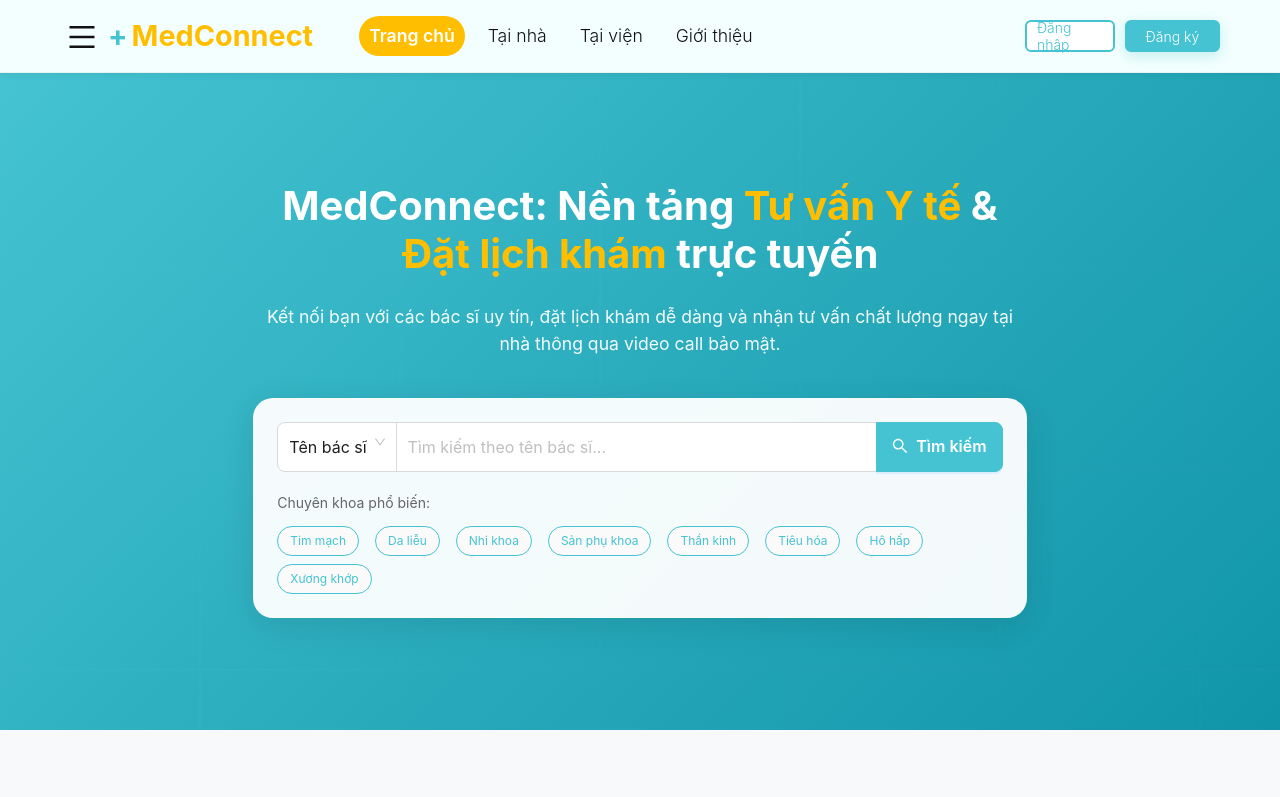
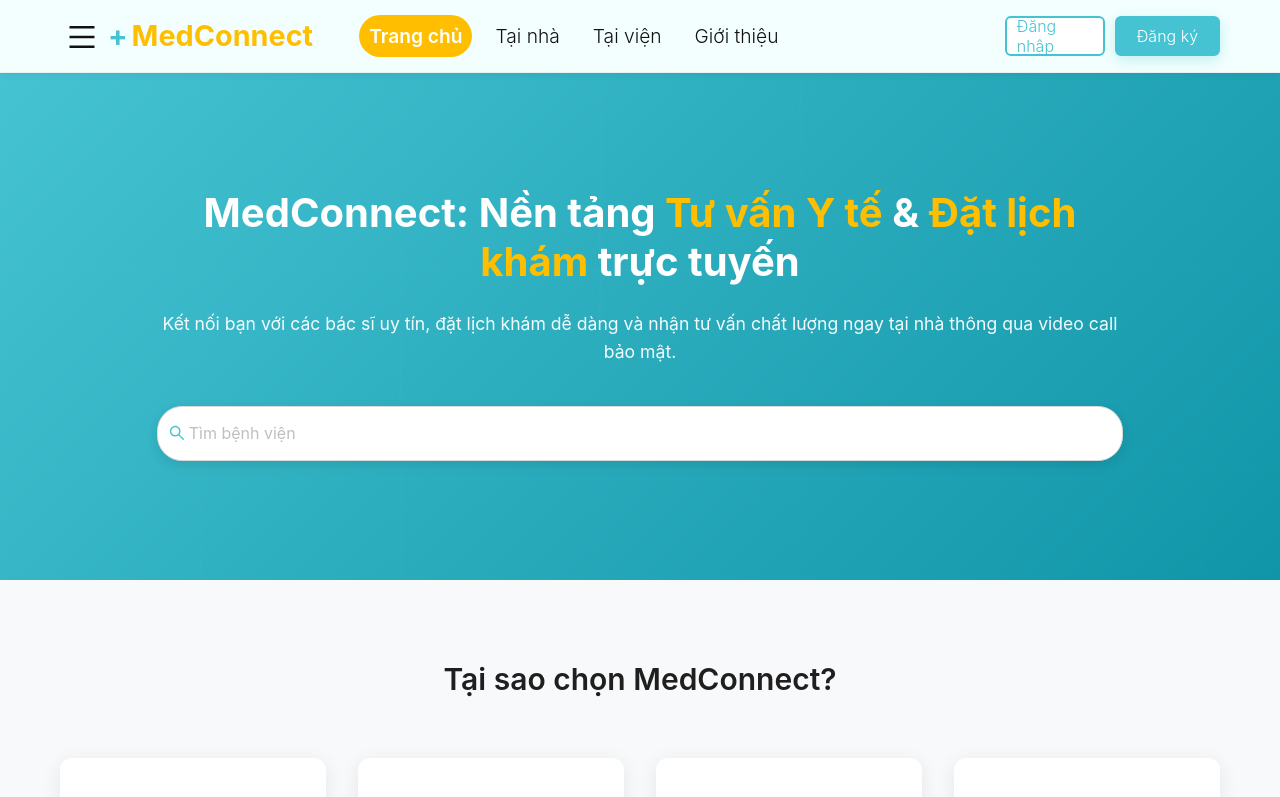
Before and after one commit to Bihn29/Swp-medconnect, a React (Vite) app in the folder medconnect/client/: page / in a window 1280 px wide. Shown: the top 797 px of the page. Built offline with nearby package versions, Linux system fonts and the light colour scheme; no server answers.

Commit message:
Update Homepage

```diff
--- a/medconnect/client/src/layouts/DefaultLayout/DefaultLayout.scss
+++ b/medconnect/client/src/layouts/DefaultLayout/DefaultLayout.scss
@@ -73,7 +73,7 @@
       border-radius: var(--radius-pill);
       text-decoration: none;
       color: var(--color-text);
-      font-size: 1.1rem;
+      font-size: 1.2rem;
       font-weight: 350;
       transition: background 0.25s ease, color 0.25s ease;
 
@@ -90,6 +90,11 @@
 
     /* === Tăng size & canh giữa cho search === */
     .header__search {
+      width: 220px;
+      .search-custom {
+        height: 38px; // chỉnh chiều cao
+        font-size: 16px; // chỉnh cỡ chữ
+      }
       .ant-input-search.search-custom {
         width: 35%; /* sẽ tự co lại theo kích thước màn hình */
         max-width: 340px; /* giới hạn không dài quá */
@@ -99,17 +104,21 @@
         --search-fs: 16px; /* 16–18px */
 
         .ant-input-group {
-          border: 1.5px solid var(--color-brand);
-          border-radius: 9999px;
-          overflow: hidden;
+          border: 1.5px solid var(--color-brand) !important;
+          border-radius: 25px !important;
           background: #fff;
           transition: box-shadow 0.2s, border-color 0.2s;
           height: var(--search-h); /* <- quan trọng */
+
+          * {
+            border-radius: 25px !important;
+          }
         }
 
         /* Wrapper chứa input */
         .ant-input-affix-wrapper {
           border: 0 !important;
+          border-radius: 25px 0 0 25px !important;
           box-shadow: none !important;
           background: transparent;
           height: var(--search-h); /* <- canh giữa dọc */
@@ -125,6 +134,7 @@
           line-height: var(--search-h); /* canh giữa dọc cho placeholder */
           padding: 0 16px; /* ngang */
           border: 0;
+          border-radius: 25px 0 0 25px !important;
           box-shadow: none;
 
           &::placeholder {
@@ -142,7 +152,7 @@
             height: var(--search-h); /* khớp chiều cao */
             width: 56px;
             border: 0;
-            border-radius: 0;
+            border-radius: 0 25px 25px 0 !important;
             background: var(--color-brand);
             color: #fff;
             font-size: 18px;
@@ -191,10 +201,10 @@
         display: inline-flex;
         align-items: center;
         justify-content: center;
-        height: 32px; /* nhỏ hơn */
-        min-width: 90px; /* ngắn lại */
+        height: 40px; /* nhỏ hơn */
+        min-width: 100px; /* ngắn lại */
         padding: 0 10px; /* thu hẹp ngang */
-        font-size: 14px; /* chữ nhỏ lại */
+        font-size: 16px; /* chữ nhỏ lại */
         border-radius: 6px;
         font-weight: 300;
         text-decoration: none;
@@ -339,3 +349,21 @@
     gap: 20px;
   }
 }
+
+/* Force border-radius for search bar - Override Ant Design */
+.header__search .ant-input-search.search-custom .ant-input-group,
+.header__search .ant-input-search.search-custom .ant-input-group * {
+  border-radius: 25px !important;
+}
+
+.header__search .ant-input-search.search-custom .ant-input-affix-wrapper {
+  border-radius: 25px 0 0 25px !important;
+}
+
+.header__search .ant-input-search.search-custom .ant-input {
+  border-radius: 25px 0 0 25px !important;
+}
+
+.header__search .ant-input-search.search-custom .ant-btn {
+  border-radius: 0 25px 25px 0 !important;
+}
--- a/medconnect/client/src/pages/Home/Homepage/Homepage.jsx
+++ b/medconnect/client/src/pages/Home/Homepage/Homepage.jsx
@@ -1,5 +1,5 @@
 import React, { useState } from "react";
-import { Link } from "react-router-dom";
+import { Link, useNavigate } from "react-router-dom";
 import {
   Button,
   Input,
@@ -31,12 +31,13 @@ const { Title, Paragraph } = Typography;
 const { Option } = Select;
 
 const Homepage = () => {
+  const navigate = useNavigate();
   const [searchTerm, setSearchTerm] = useState("");
   const [searchType, setSearchType] = useState("name");
 
   const handleSearch = (e) => {
     e.preventDefault();
-    console.log(`Searching for ${searchType}: ${searchTerm}`);
+    navigate("/tim-kiem");
   };
 
   const specializations = [
@@ -109,8 +110,8 @@ const Homepage = () => {
       {/* Hero Section */}
       <section className="hero-section">
         <div className="container">
-          <Row justify="center" align="middle" style={{ minHeight: "500px" }}>
-            <Col xs={24} lg={16} style={{ textAlign: "center" }}>
+          <Row justify="center" align="middle" style={{ minHeight: "350px" }}>
+            <Col xs={24} lg={20} style={{ textAlign: "center" }}>
               <Title
                 level={1}
                 style={{
@@ -139,73 +140,22 @@ const Homepage = () => {
               </Paragraph>
 
               {/* Search Section */}
-              <Card
+              <Input
+                placeholder="Tìm bệnh viện"
+                size="large"
+                prefix={<SearchOutlined style={{ color: "#45c3d2" }} />}
+                onClick={() => navigate("/tim-kiem")}
+                readOnly
                 style={{
-                  background: "rgba(255, 255, 255, 0.95)",
-                  borderRadius: "20px",
-                  border: "none",
-                  boxShadow: "0 8px 32px rgba(0, 0, 0, 0.1)",
+                  borderRadius: "25px",
+                  width: "100%",
+                  maxWidth: "1500px",
+                  height: "55px",
+                  margin: "0 auto",
+                  fontSize: "16px",
+                  boxShadow: "0 4px 12px rgba(0, 0, 0, 0.1)",
                 }}
-              >
-                <Space.Compact className="search-box" style={{ width: "100%" }}>
-                  <Select
-                    value={searchType}
-                    onChange={setSearchType}
-                    style={{ width: 160 }}
-                    size="large"
-                  >
-                    <Option value="name">Tên bác sĩ</Option>
-                    <Option value="specialization">Chuyên khoa</Option>
-                    <Option value="location">Địa điểm</Option>
-                  </Select>
-
-                  <Input
-                    placeholder={`Tìm kiếm theo ${
-                      searchType === "name"
-                        ? "tên bác sĩ"
-                        : searchType === "specialization"
-                        ? "chuyên khoa"
-                        : "địa điểm"
-                    }...`}
-                    value={searchTerm}
-                    onChange={(e) => setSearchTerm(e.target.value)}
-                    size="large"
-                  />
-
-                  <Button
-                    type="primary"
-                    icon={<SearchOutlined />}
-                    size="large"
-                    onClick={handleSearch}
-                  >
-                    Tìm kiếm
-                  </Button>
-                </Space.Compact>
-
-                {/* Quick Specializations */}
-                <div style={{ marginTop: "20px", textAlign: "left" }}>
-                  <Paragraph style={{ marginBottom: "12px", color: "#666" }}>
-                    Chuyên khoa phổ biến:
-                  </Paragraph>
-                  <Space wrap>
-                    {specializations.map((spec, i) => (
-                      <Tag
-                        key={i}
-                        style={{
-                          cursor: "pointer",
-                          borderRadius: "20px",
-                          padding: "4px 12px",
-                          border: "1px solid #45c3d2",
-                          color: "#45c3d2",
-                        }}
-                        onClick={() => setSearchTerm(spec)}
-                      >
-                        {spec}
-                      </Tag>
-                    ))}
-                  </Space>
-                </div>
-              </Card>
+              />
             </Col>
           </Row>
         </div>
```
